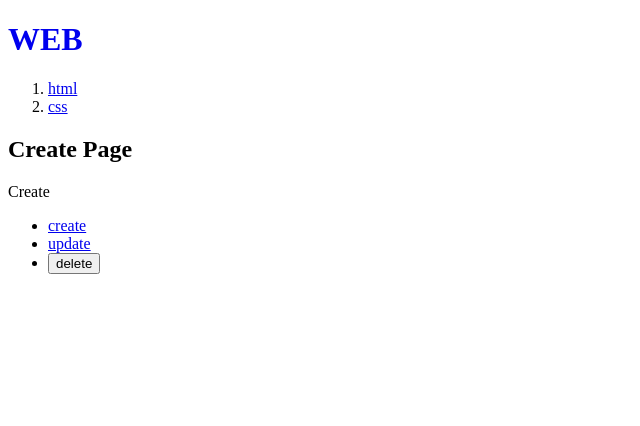
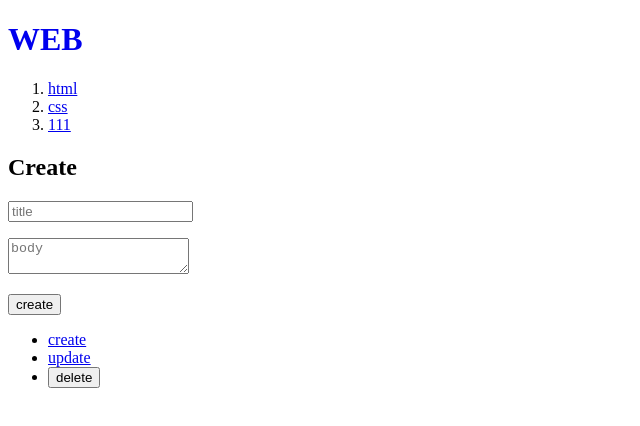
Before and after one commit to KumJungMin/next-js-practice, a Next.js app in the folder my-app/: page /create in a window 1280 px wide. Shown: the top 426 px of the page, without its empty margins (0-640 px from the left). Built offline with nearby package versions, Linux system fonts and the light colour scheme; data requests are answered from the project's data file.

Commit message:
13. use client로 클라이언트 컴포넌트 선언 가능

```diff
--- a/my-app/db.json
+++ b/my-app/db.json
@@ -26,6 +26,11 @@
       "id": 2,
       "title": "css",
       "body": "css is .."
+    },
+    {
+      "title": "111",
+      "body": "222",
+      "id": 3
     }
   ]
 }
--- a/my-app/src/app/create/layout.tsx
+++ /dev/null
@@ -1,11 +0,0 @@
-// layout.tsx 파일은 page.tsx 파일의 children을 받아서 html의 body 안에 넣어준다.
-// layout.tsx가 해당 라우터의 메인 화면 역할을 함
-
-export default function Layout({ children }: { children: React.ReactNode }) {
-  return (
-    <form>
-      <h2>Create Page</h2>
-      {children}
-    </form>
-  );
-}
--- a/my-app/src/app/create/page.tsx
+++ b/my-app/src/app/create/page.tsx
@@ -1,6 +1,59 @@
 // app 내부의 폴더 혹은 파일명이 주소상 segment가 됨
 // (ex. my-app/src/app/create/page.tsx => localhost:3000/create/)
 
+// 동적 라우터는 폴더명을 []로 감싸줘야 한다.
+// 데이터를 보여주기만 하므로, 서버 컴포넌트여야 함
+
+"use client";
+// 클라이언트 컴포넌트 선언
+// - useEffect, useState, onSubmit과 같은 코드를 사용할 수 있음
+
+import { useRouter } from "next/navigation";
+
 export default function Create() {
-  return <>Create</>;
+  const router = useRouter();
+
+  const onSubmit = async (e: React.FormEvent<HTMLFormElement>) => {
+    e.preventDefault();
+    const title = e.currentTarget.title.value;
+    const body = e.currentTarget.body.value;
+    const resp = await fetch("http://localhost:9999/topics/", {
+      cache: "no-cache", // 랜더링 될 때마다 캐쉬를 사용하지 않고 신선한 데이터를 가져옴
+      method: "POST",
+      headers: {
+        "Content-Type": "application/json",
+      },
+      body: JSON.stringify({ title, body }),
+    });
+    const topic = await resp.json();
+
+    // router.push를 사용하면 페이지 리로드 없이 사용자의 화면을 해당 페이지로 이동
+    router.push(`/read/${topic.id}`);
+    router.refresh();
+  };
+
+  return (
+    <form onSubmit={onSubmit}>
+      <h2>Create</h2>
+      <p>
+        <input
+          type="text"
+          name="title"
+          placeholder="title"
+        />
+      </p>
+      <p>
+        <textarea
+          name="body"
+          placeholder="body"
+        ></textarea>
+      </p>
+      <p>
+        <input
+          type="submit"
+          value="create"
+        />
+      </p>
+    </form>
+  );
 }
```
